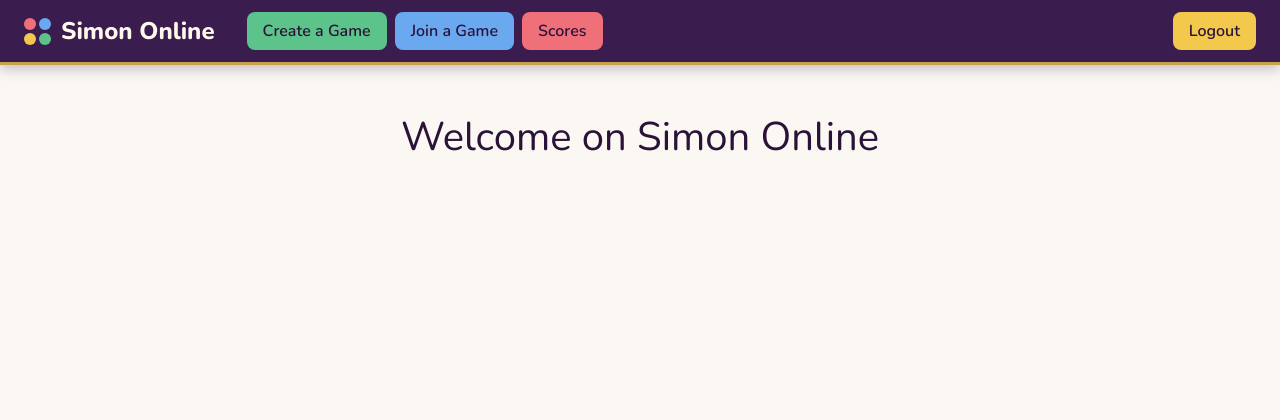
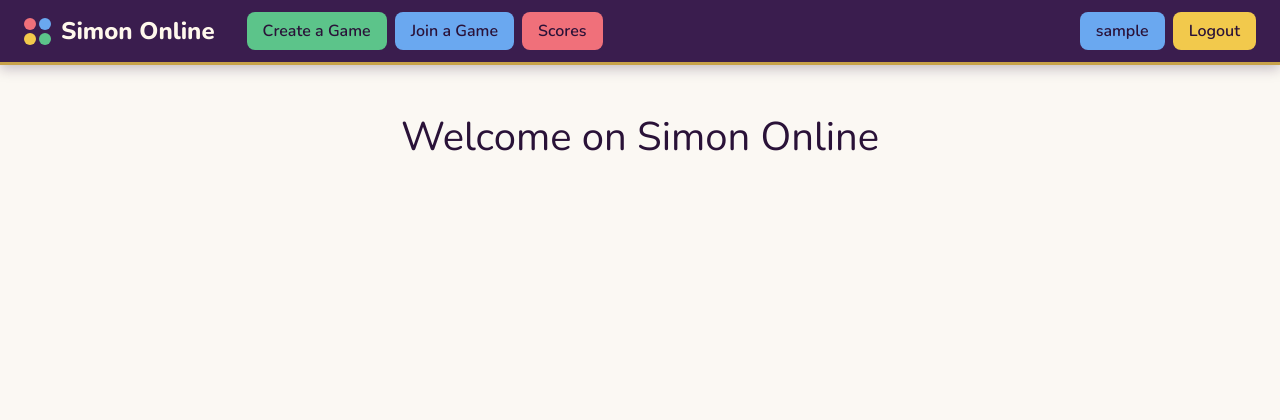
Before and after one commit to Taha-130/Le-jeu-de-Simon, a Django app: page / in a window 1280 px wide. Shown: the top 420 px of the page. Run offline with Django 5.2, Linux system fonts and the light colour scheme; the visitor is signed in with stand-in values (Sample User, id 1); some libraries are stand-ins or nearby versions.

Commit message:
feat : ajout du username connecte dans la navbar

```diff
--- a/simon_project/lobby/templates/base.html
+++ b/simon_project/lobby/templates/base.html
@@ -29,28 +29,35 @@
                     </a>
 
                     <ul class="navbar-nav flex-row gap-2 me-auto ms-3">
+                        <li class="nav-item">
                             <form method="post" action="{% url 'create_game' %}">
                                 {% csrf_token %}
                                 <button type="submit" class="nav-link onglet vert">Create a Game</button>
                             </form>
+                        </li>
 
                         <li class="nav-item"><a class="nav-link onglet bleu" href="{% url 'join_game' %}">Join a Game</a></li>
                         <li class="nav-item"><a class="nav-link onglet rouge" href="#">Scores</a></li>
                     </ul>
 
-                    <ul class="navbar-nav">
-                        <li class="nav-item">
-                            {# les liens seront ajoutés plus tard #}
+                    <ul class="navbar-nav flex-row gap-2 ms-auto">
                             {% if user.is_authenticated %}
 
+                            <li class="nav-item">
+                                <span class="nav-link onglet bleu"> {{ user.username }} </span>
+                            </li>
+
+                            <li class="nav-item">
                                 <form method="post" action="{% url 'logout' %}">
                                         {% csrf_token %}
                                         <button type="submit" class="nav-link onglet jaune">Logout</button>
                                 </form>
+                            </li>
                             {% else %}
+                                <li class="nav-item">
                                     <a class="nav-link onglet jaune" href="{% url 'login' %}">Login</a>
+                                </li>
                             {% endif %}
-                        </li>
                     </ul>
                 </div>
             </nav>
```
Lines whose indentation alone changed are shown as unchanged.
